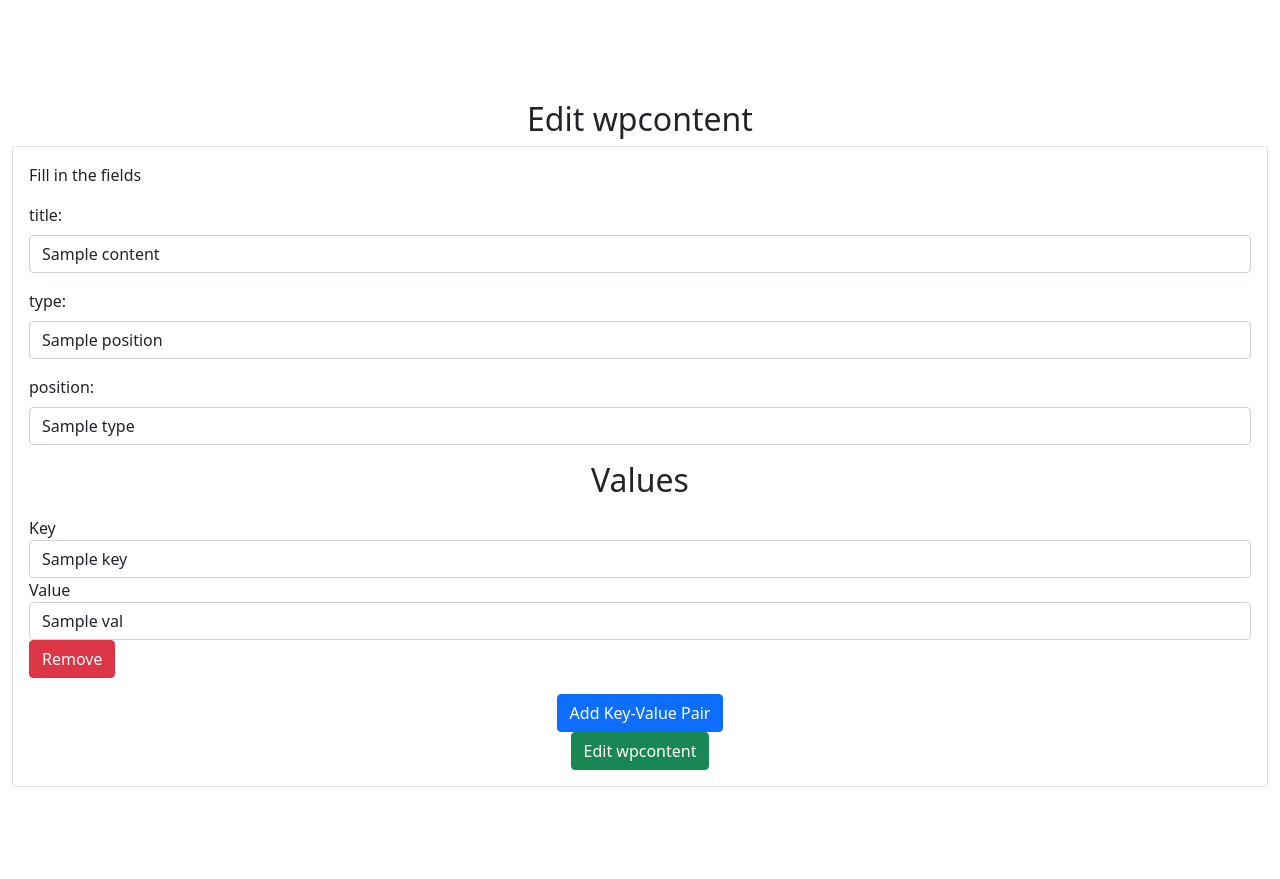
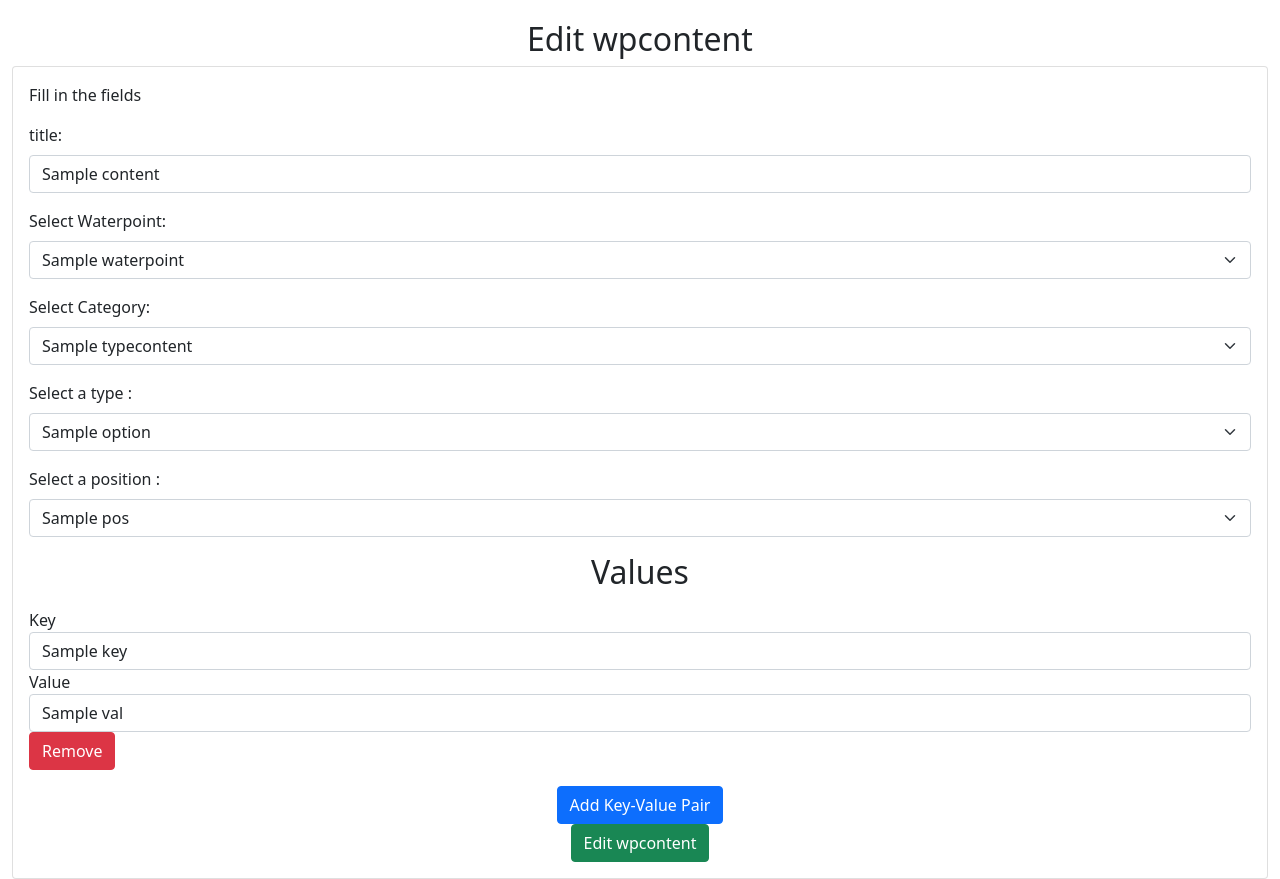
Before and after one commit to CIAT-DAPA/lswms_admin, a Flask app: template src/templates/edit_wp_content.html in a window 1280 px wide. Shown: the part 80-959 px from the top of the page. Before the commit the page ends 867 px from the top, so only its background shows below. Run offline with Flask 3, Linux system fonts and the light colour scheme; the template is opened without the code that fills it: most values are stand-ins (such as "Sample title", 1, 10 or a date in 2020).

Commit message:
EWP-123 added read,create, updte and delete to water´point ckntent, working in unit test

```diff
--- a/src/templates/edit_wp_content.html
+++ b/src/templates/edit_wp_content.html
@@ -20,27 +20,37 @@
           />
         </div>
         <div class="mb-3">
-          <label for="name" class="form-label">type:</label>
-          <input
-            type="text"
-            class="form-control"
-            id="type"
-            name="type"
-            value="{{wpcontent.content.position}}"
-            required
-          />
-        </div>
-        <div class="mb-3">
-          <label for="name" class="form-label">position:</label>
-          <input
-            type="text"
-            class="form-control"
-            id="position"
-            name="position"
-            value="{{wpcontent.content.type}}"
-            required
-          />
-        </div>
+          <label for="wp" class="form-label">Select Waterpoint:</label>
+          <select class="form-select" id="waterpoint" name="waterpoint" required>
+              {% for wp in waterpoint %}
+                  <option value="{{ wp.id }}" {% if wp.id == wpcontent.waterpoint.id %}selected{% endif %}>{{ wp.name }}</option>
+              {% endfor %}
+          </select>
+      </div>
+      <div class="mb-3">
+        <label for="wp" class="form-label">Select Category:</label>
+        <select class="form-select" id="typecontent" name="typecontent" required>
+            {% for tp in typecontent %}
+                <option value="{{ tp.id }}" {% if tp.id == wpcontent.type.id %}selected{% endif %}>{{ tp.name }}</option>
+            {% endfor %}
+        </select>
+    </div>
+    <div class="mb-3">
+      <label for="type" class="form-label">Select a type :</label>
+      <select class="form-select" id="type" name="type" required>
+          {% for option in options %}
+              <option value="{{ option }}" {% if option == wpcontent.content.type %}selected{% endif %}>{{ option }}</option>
+          {% endfor %}
+      </select>
+  </div>
+  <div class="mb-3">
+    <label for="position" class="form-label">Select a position :</label>
+    <select class="form-select" id="position" name="position" required>
+        {% for pos in positions %}
+            <option value="{{ pos }}" {% if option == wpcontent.content.position %}selected{% endif %}>{{ pos }}</option>
+        {% endfor %}
+    </select>
+</div>
         <div class="mb-3">
           <h2 class="text-center">Values</h2>
         </div>
--- a/src/templates/layout.html
+++ b/src/templates/layout.html
@@ -6,7 +6,7 @@
     <title>Web Admin EWP</title>
     <link href="https://cdn.jsdelivr.net/npm/bootstrap@5.0.2/dist/css/bootstrap.min.css" rel="stylesheet" integrity="sha384-EVSTQN3/azprG1Anm3QDgpJLIm9Nao0Yz1ztcQTwFspd3yD65VohhpuuCOmLASjC" crossorigin="anonymous">
   </head>
-  <nav class="navbar navbar-expand-lg navbar-light bg-dark" style="height: 80px; padding: 20px">
+  <nav class="navbar navbar-expand-lg navbar-light bg-dark fixed-top" style="height: 80px; padding: 20px">
     <div class="container-fluid">
         <a class="navbar-brand" href="/" style="color: white; font-size: 24px">EWP</a>
         <button class="navbar-toggler" type="button" data-bs-toggle="collapse" data-bs-target="#navbarNavDropdown" aria-controls="navbarNavDropdown" aria-expanded="false" aria-label="Toggle navigation">
@@ -15,7 +15,7 @@
         <div class="collapse navbar-collapse" id="navbarNavDropdown">
             <ul class="navbar-nav" style="font-size: 18px">
                 <li class="nav-item">
-                    <a class="nav-link" href="#" style="color: white">Type Content</a>
+                    <a class="nav-link" href="/typeconent" style="color: white">Type Content</a>
                 </li>
 
                 <li class="nav-item dropdown">
@@ -34,7 +34,7 @@
                     </a>
                     <ul class="dropdown-menu" aria-labelledby="navbarDropdownMenuLink">
                         <li><a class="dropdown-item" href="/waterpoint">Waterpoint</a></li>
-                        <li><a class="dropdown-item" href="/">Waterpoint Content</a></li>
+                        <li><a class="dropdown-item" href="/wpcontent">Waterpoint Content</a></li>
                     </ul>
                 </li>
                 <li class="nav-item dropdown">
@@ -43,7 +43,7 @@
                     </a>
                     <ul class="dropdown-menu" aria-labelledby="navbarDropdownMenuLink">
                         <li><a class="dropdown-item" href="/watershed">Watershed</a></li>
-                        <li><a class="dropdown-item" href="/">Watershed Content</a></li>
+                        <li><a class="dropdown-item" href="/wscontent">Watershed Content</a></li>
                     </ul>
                 </li>
             </ul>
```
Also changed, not shown: src/routes/wpcontent.py (+15 -4 lines), src/templates/wpcontent.html (+30 -13 lines).
